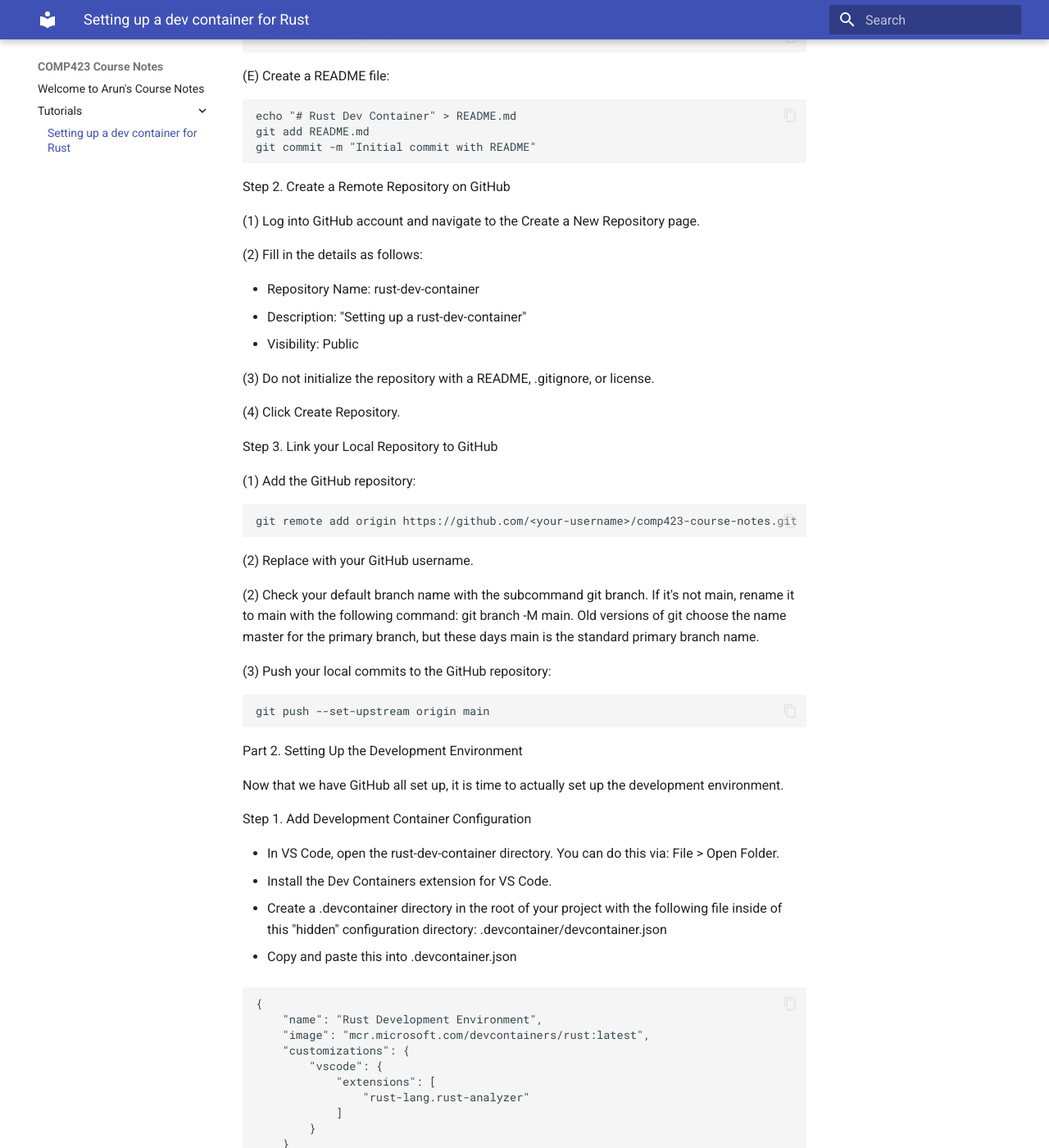
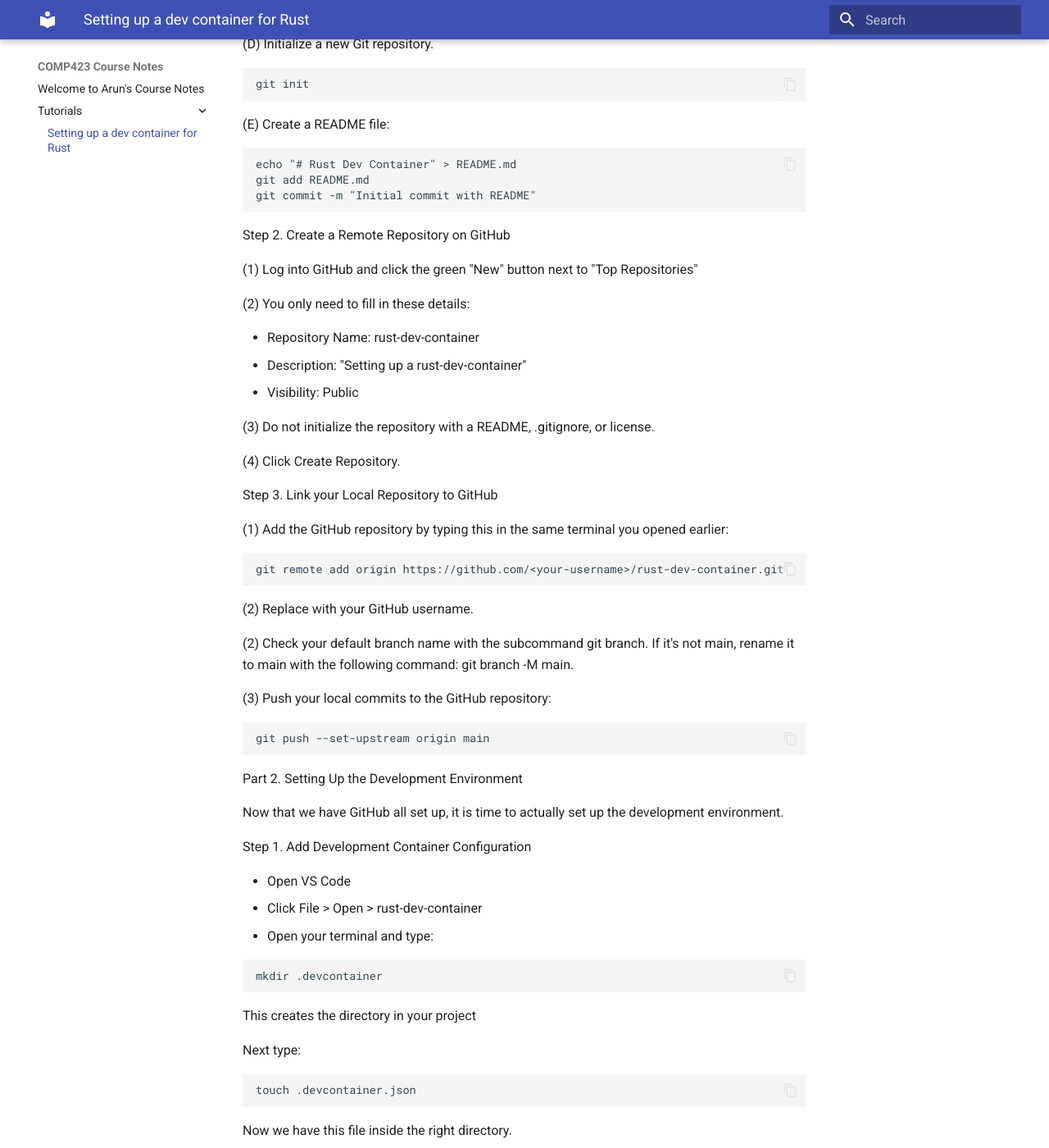
Before and after one commit to asomasu2/comp423-course-notes, an MkDocs documentation site: the page built from docs/tutorials/rust-setup.md, in a window 1280 px wide and 1400 px high, scrolled down 812 px. Shown: the whole window at 82% size. Built offline with MkDocs 1.6.1 and Material for MkDocs 9.7.7, drawn with Linux system fonts in a browser that asks for light colours; some of the changed text lies outside the part shown.

Commit message:
Starting hello world

````diff
--- a/docs/tutorials/rust-setup.md
+++ b/docs/tutorials/rust-setup.md
@@ -6,6 +6,7 @@
 If you want to set up a development container in the programming language Rust, you have come to the right place to learn! Before we start, here are a couple of prerequisites you must have before we dive right in! Much of the content before setting up the development environment cites the Mkdocs tutorial from Comp 423.
 
 - Install Visual Studio Code
+    - Install the Dev Containers extension for VS Code (Extensions > Type Dev Containers in the search bar and click the first option > Hit Install)
 - Install Git
 - Install Docker
 - Have a GitHub account
@@ -24,7 +25,7 @@
 ```
 (D) Initialize a new Git repository.
 ``` py
-cd rust-dev-container
+git init
 ```
 (E) Create a README file:
 ``` py
@@ -34,9 +35,9 @@
 ```
 Step 2. Create a Remote Repository on GitHub
 
-(1) Log into GitHub account and navigate to the Create a New Repository page.
+(1) Log into GitHub and click the green "New" button next to "Top Repositories"
 
-(2) Fill in the details as follows:
+(2) You only need to fill in these details:
 
 - Repository Name: rust-dev-container
 - Description: "Setting up a rust-dev-container"
@@ -48,13 +49,13 @@
 
 Step 3. Link your Local Repository to GitHub
 
-(1) Add the GitHub repository:
+(1) Add the GitHub repository by typing this in the same terminal you opened earlier:
 ```py
-git remote add origin https://github.com/<your-username>/comp423-course-notes.git
+git remote add origin https://github.com/<your-username>/rust-dev-container.git
 ```
 (2) Replace <your-username> with your GitHub username.
 
-(2) Check your default branch name with the subcommand git branch. If it's not main, rename it to main with the following command: git branch -M main. Old versions of git choose the name master for the primary branch, but these days main is the standard primary branch name.
+(2) Check your default branch name with the subcommand git branch. If it's not main, rename it to main with the following command: git branch -M main.
 
 (3) Push your local commits to the GitHub repository:
 ```py
@@ -67,10 +68,20 @@
 
 Step 1. Add Development Container Configuration
 
-- In VS Code, open the rust-dev-container directory. You can do this via: File > Open Folder.
-- Install the Dev Containers extension for VS Code.
-- Create a .devcontainer directory in the root of your project with the following file inside of this "hidden" configuration directory:
-.devcontainer/devcontainer.json
+- Open VS Code
+- Click File > Open > rust-dev-container
+- Open your terminal and type:
+```py
+mkdir .devcontainer
+```
+This creates the directory in your project
+
+Next type:
+```py
+touch .devcontainer.json
+```
+
+Now we have this file inside the right directory.
 
 - Copy and paste this into .devcontainer.json
 ```py
@@ -86,3 +97,33 @@
     }
 }
 ```
+
+Now to run Rust in the our Docker environment, click Command + Shift + P
+
+Then, type in Dev Container: Reopen in Dev Container, and select this option
+
+After loading for a moment, you will now be inside a Rust project. To make sure you are using rust, type and enter:
+
+```py
+rustc --version
+```
+If the following output is rustc followed by a float, you are good to go!
+
+Part 3: Hello World
+
+(A) Create and navigate to a new file for our Rust program
+
+```py
+cargo new hello-comp423 --vcs none
+cd hello-comp423
+```
+
+(B) Go to Explorer > hello-comp423 > src > main.rs
+
+The contents of the file should be:
+
+```py
+fn main() {
+    println!("Hello, world!");
+}
+```
````
